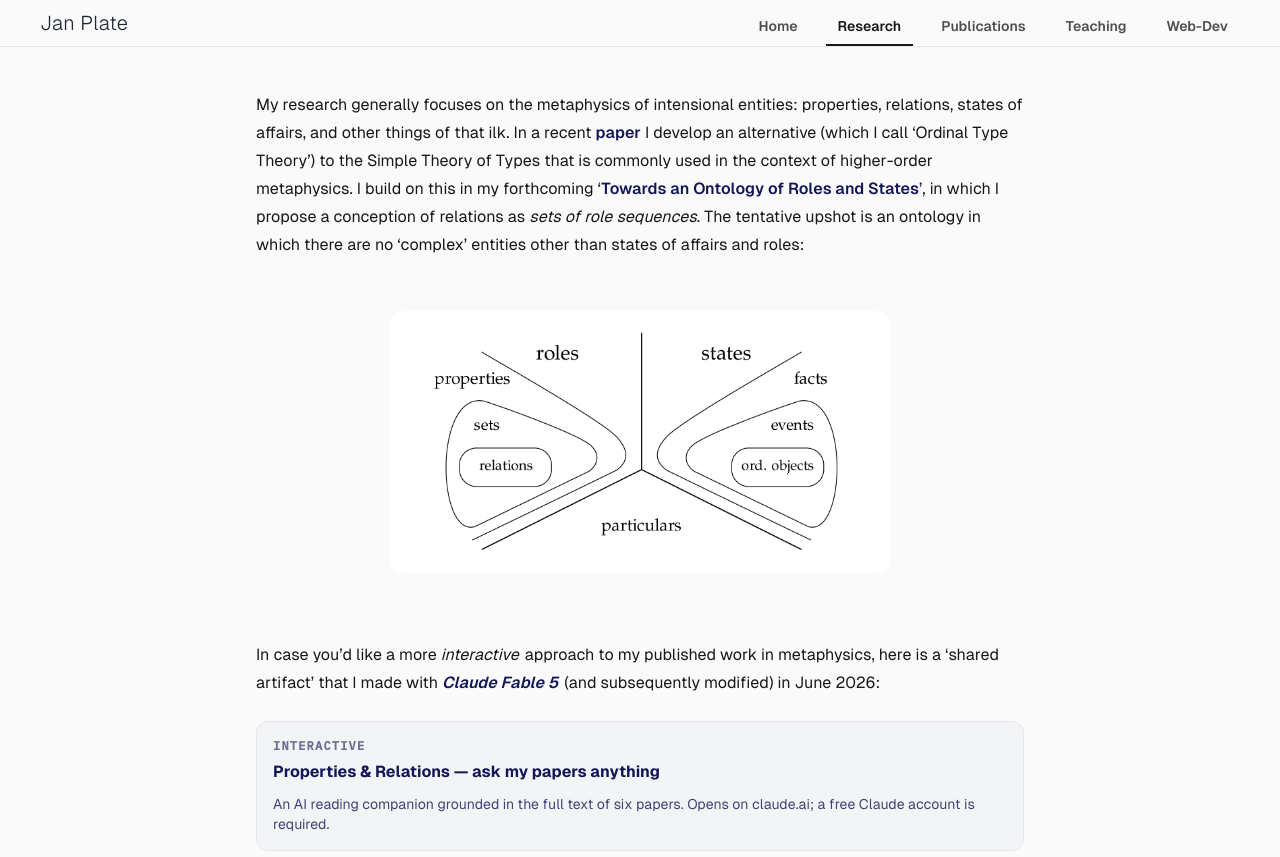
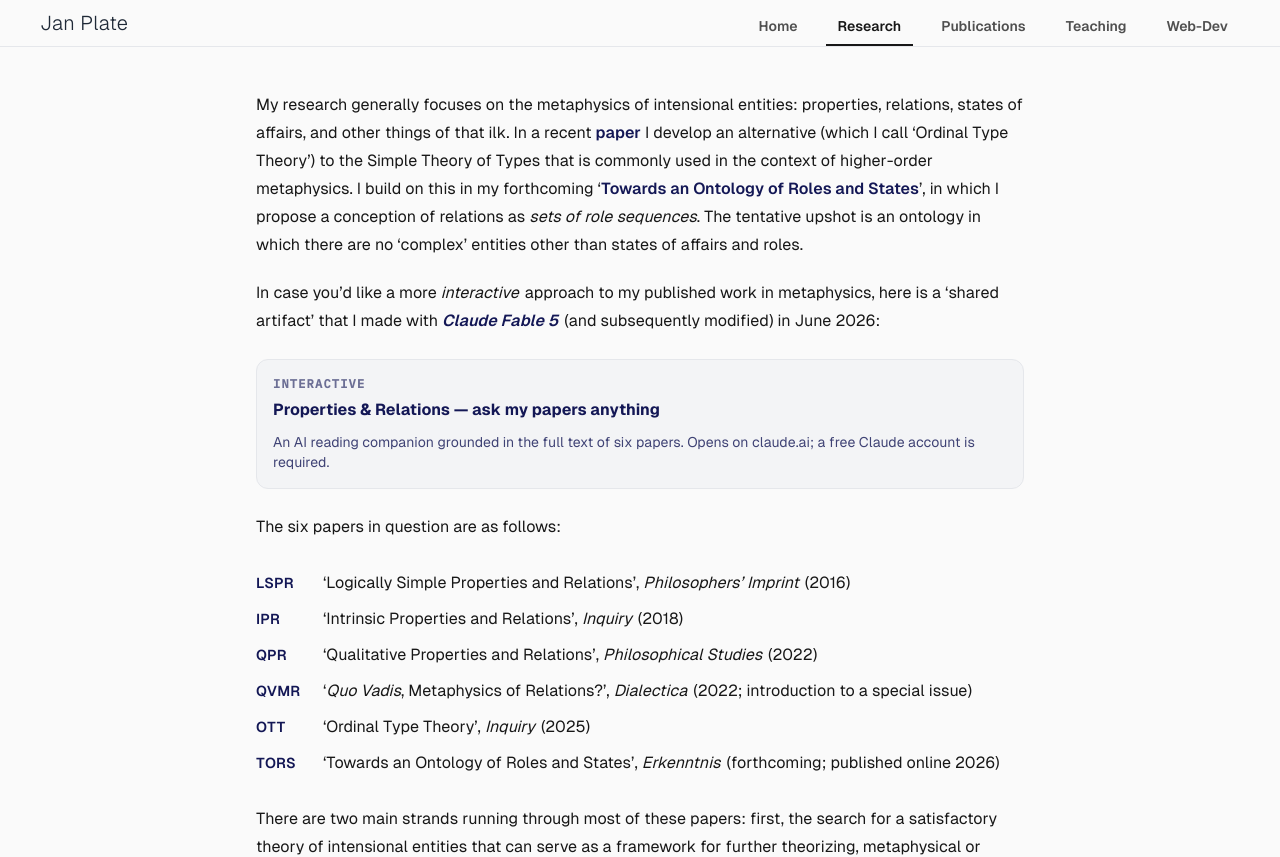
Before and after one commit to jplate/home, a Next.js app: page /home/Research in a window 1280 px wide. Shown: the top 857 px of the page. Built offline with nearby package versions, Linux system fonts and the light colour scheme.

Commit message:
Deleted the diagram

```diff
--- a/src/app/Research/page.tsx
+++ b/src/app/Research/page.tsx
@@ -76,19 +76,8 @@ export default function Page() {
                     </a>
                     &rsquo;, in which I propose a conception of relations as <em>sets of role sequences</em>.
                     The tentative upshot is an ontology in which there are no &lsquo;complex&rsquo; entities
-                    other than states of affairs and roles<span className='hidden md:inline'>:</span>
-                    <span className='md:hidden'>.</span>
+                    other than states of affairs and roles.
                 </p>
-                <div className='hidden md:flex justify-center mb-9 min-h-[300px]'>
-                    <Image
-                        src={diagramSrc}
-                        alt={'An ontology of roles and states (and particulars)'}
-                        className='rounded-xl dark:opacity-[0.8] dark:invert'
-                        width={500}
-                        placeholder='blur'
-                        priority
-                    />
-                </div>
                 <p>
                     In case you&rsquo;d like a more <i className='pr-[0.12em]'>interactive</i> approach to my published work in metaphysics, here
                     is a &lsquo;shared artifact&rsquo; that I made with{' '}
```
